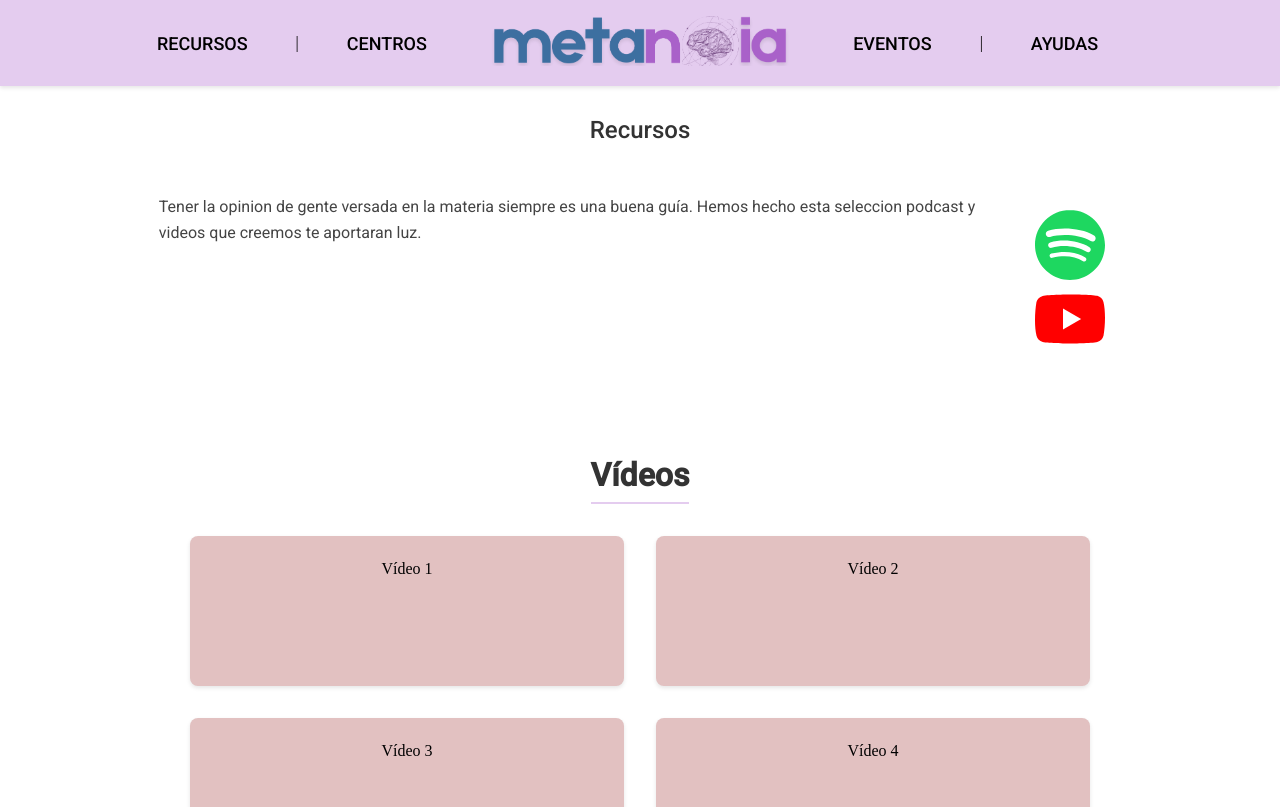
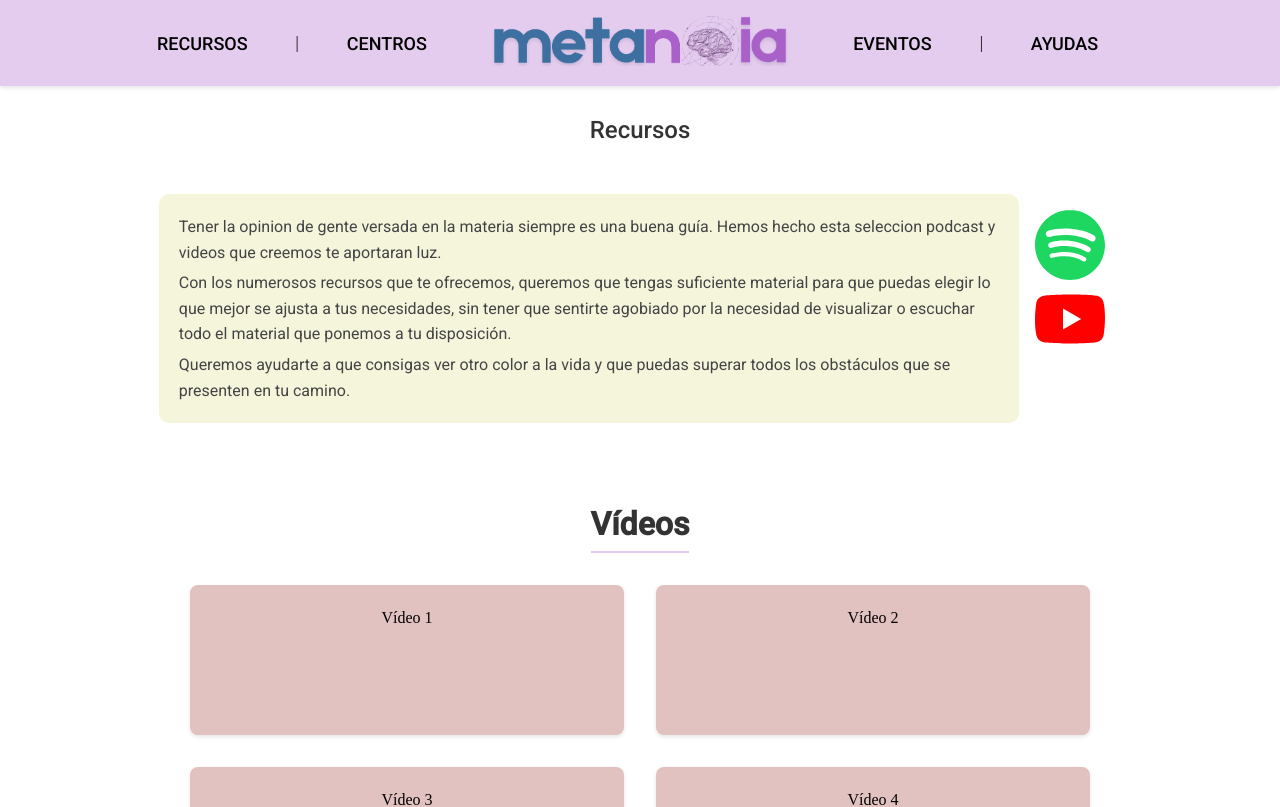
Before and after one commit to CristinaDomnguez/metanoia-project, a React (Vite) app in the folder frontend/: page /recursos in a window 1280 px wide. Shown: the top 807 px of the page. Built offline with nearby package versions, Linux system fonts and the light colour scheme.

Commit message:
dev: add more text to resources page

```diff
--- a/frontend/src/pages/Resources.css
+++ b/frontend/src/pages/Resources.css
@@ -19,11 +19,22 @@
   padding: 0 10%; /* Respeta los márgenes laterales de la barra de navegación */
 }
 
+.container {
+  background-color: #f5f5dc;
+  border-radius: 10px;
+  padding: 20px;
+}
+
 /* Estilos del texto*/
 .text {
   width: 100%; /* Asegura que el texto no se desborde */
   font-size: 16px;
   line-height: 1.6;
+}
+
+.container p:nth-child(2) {
+  margin-top: 5px;
+  margin-bottom: 5px;
 }
 
 /* Estilos del contenedor de los iconos */
--- a/frontend/src/pages/Resources.jsx
+++ b/frontend/src/pages/Resources.jsx
@@ -18,10 +18,20 @@ export default function Resources() {
             <section className="intro-section layout-box">
                 <h2 className="title">Recursos</h2>
                 <div className="text-container">
-                    <p className="text">
-                        Tener la opinion de gente versada en la materia siempre es una buena guía. Hemos hecho esta seleccion podcast y videos que creemos
-                        te aportaran luz.
-                    </p>
+                    <div className="container">
+                        <p className="text">
+                            Tener la opinion de gente versada en la materia siempre es una buena guía. Hemos hecho esta seleccion podcast y videos que creemos
+                            te aportaran luz.
+                        </p>
+                        <p className="text">
+                            Con los numerosos recursos que te ofrecemos, queremos que tengas suficiente material para que puedas
+                            elegir lo que mejor se ajusta a tus necesidades, sin tener que sentirte agobiado por la necesidad de
+                            visualizar o escuchar todo el material que ponemos a tu disposición.
+                        </p>
+                        <p className="text">Queremos ayudarte a que consigas ver otro color a la vida y que puedas superar todos los obstáculos
+                            que se presenten en tu camino.
+                        </p>
+                    </div>
                     {/* iconos */}
                     <div className="icons">
                         <div>
```
